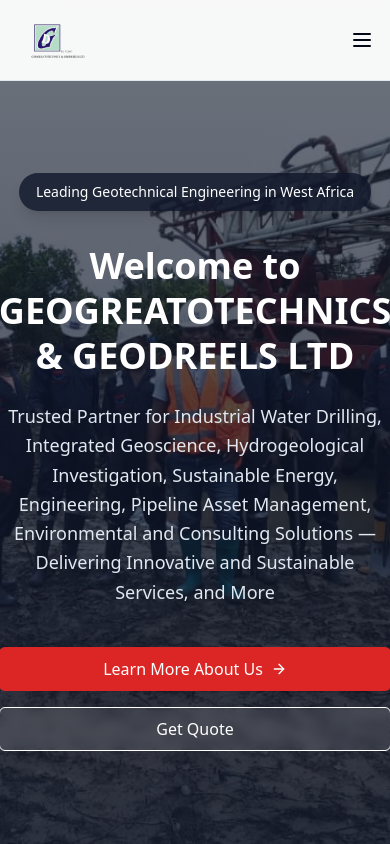
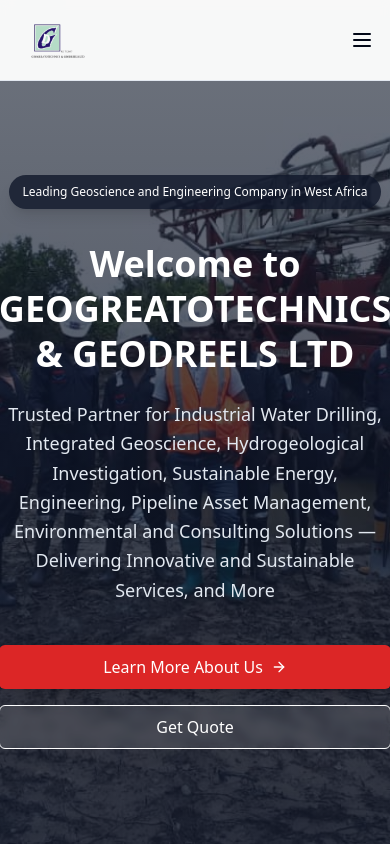
Before and after one commit to alaerejones/geoil, a React (Vite) app: page / in a window 390 px wide. Shown: the top 844 px of the page. Built offline with nearby package versions, Linux system fonts and the light colour scheme.

Commit message:
Update hero section text
Updated the hero section text and reduced the font size on mobile view to accommodate the change. Edited `src/components/home/HeroSection.tsx`.

```diff
--- a/src/components/home/HeroSection.tsx
+++ b/src/components/home/HeroSection.tsx
@@ -4,18 +4,25 @@ import { Badge } from "@/components/ui/badge";
 import { ArrowRight } from "lucide-react";
 import OptimizedImage from "@/components/OptimizedImage";
 import { Link } from "react-router-dom";
+
 const HeroSection = () => {
-  return <section className="relative min-h-screen flex items-center justify-center pt-20">
+  return (
+    <section className="relative min-h-screen flex items-center justify-center pt-20">
       <div className="absolute inset-0">
-        <OptimizedImage src="/lovable-uploads/59f0b476-c26b-420a-a0d6-4ccc0d0b2d2e.png" alt="Geogreatotechnics Team at Work - Drilling Operations" className="w-full h-full" loading="eager" />
+        <OptimizedImage
+          src="/lovable-uploads/59f0b476-c26b-420a-a0d6-4ccc0d0b2d2e.png"
+          alt="Geogreatotechnics Team at Work - Drilling Operations"
+          className="w-full h-full"
+          loading="eager"
+        />
         <div className="absolute inset-0 bg-gradient-to-b from-slate-900/60 via-slate-900/70 to-slate-900/80"></div>
       </div>
 
       <div className="relative z-10 max-w-4xl mx-auto px-4 sm:px-6 lg:px-8 text-center text-white">
-        <Badge className="text-white mb-8 text-sm font-medium px-4 py-2 shadow-lg" style={{
-        backgroundColor: 'hsl(var(--primary) / .8)'
-      }}>
-          Leading Geotechnical Engineering in West Africa
+        <Badge className="text-white mb-8 text-xs sm:text-sm font-medium px-3 sm:px-4 py-2 shadow-lg" style={{
+          backgroundColor: 'hsl(var(--primary) / .8)'
+        }}>
+          Leading Geoscience and Engineering Company in West Africa
         </Badge>
 
         <h1 className="text-4xl md:text-5xl lg:text-6xl font-bold leading-tight mb-6">Welcome to GEOGREATOTECHNICS &amp; GEODREELS LTD</h1>
@@ -36,6 +43,8 @@ const HeroSection = () => {
           </Button>
         </div>
       </div>
-    </section>;
+    </section>
+  );
 };
+
 export default HeroSection;
```
